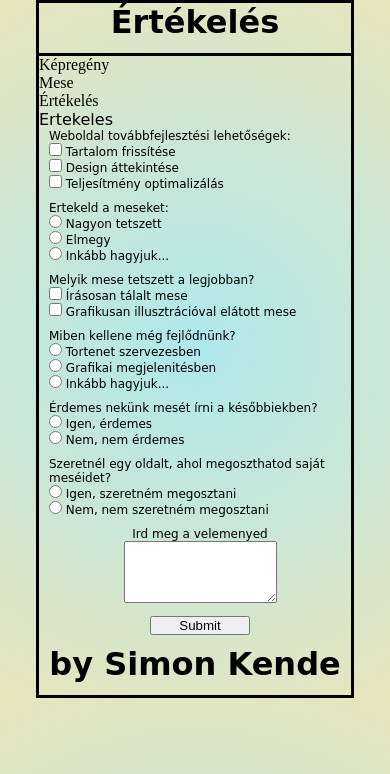
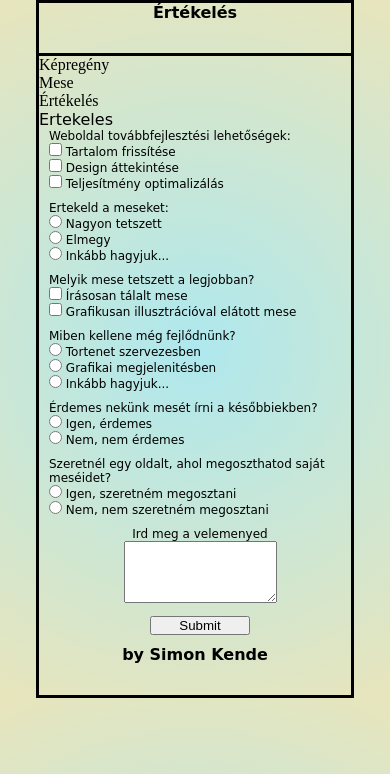
Before and after one commit to Unk0wn1337/Webprog_Kepregeny_Flexbox_Csapat_Munka, a plain HTML site: page form.html in a window 390 px wide. Drawn offline with Linux system fonts and the light colour scheme.

Commit message:
Form.html footer es header reszponzivá tétele

```diff
--- a/style.css
+++ b/style.css
@@ -157,6 +157,7 @@ main {
   overflow: hidden;
 }
 @media only screen and (max-width: 600px) {
+ /* form reszponziv */
   nav ul {
     flex-direction: column;
   }
@@ -170,5 +171,14 @@ main {
   #ertekelesIras {
     width: 50%;
   }
+  .formFooter {
+   font-size: 50%;
 
+  }
+  .formHeader {
+    font-size: 50%;
+  }
+
+
+/* form reszponziv vége */
 }
```
